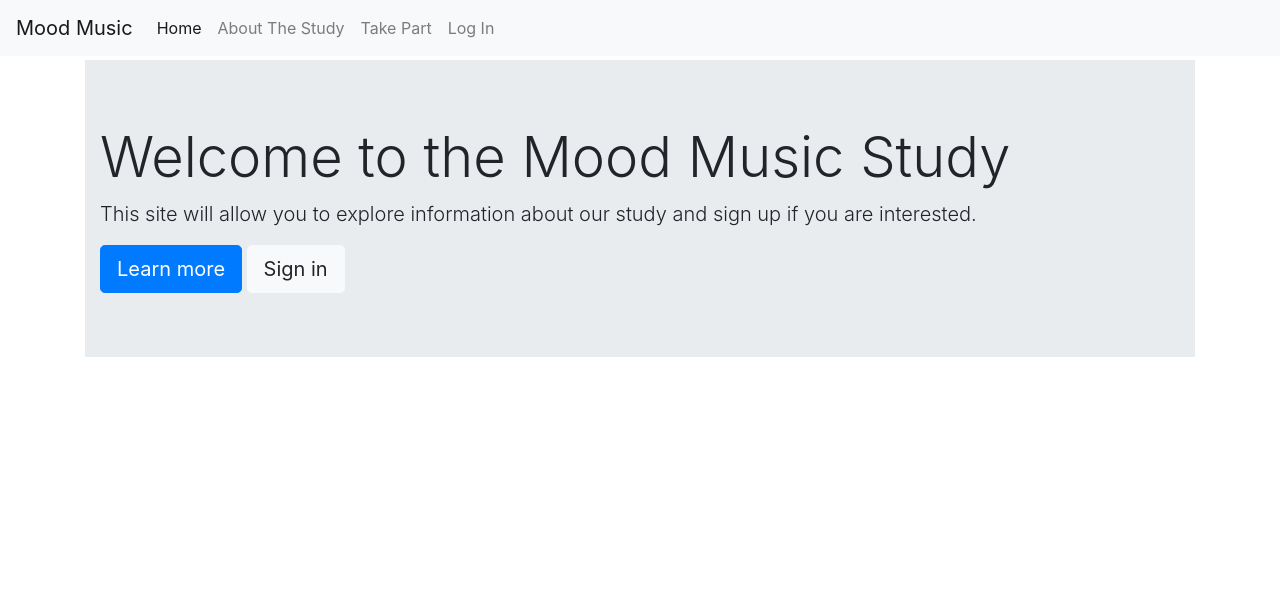
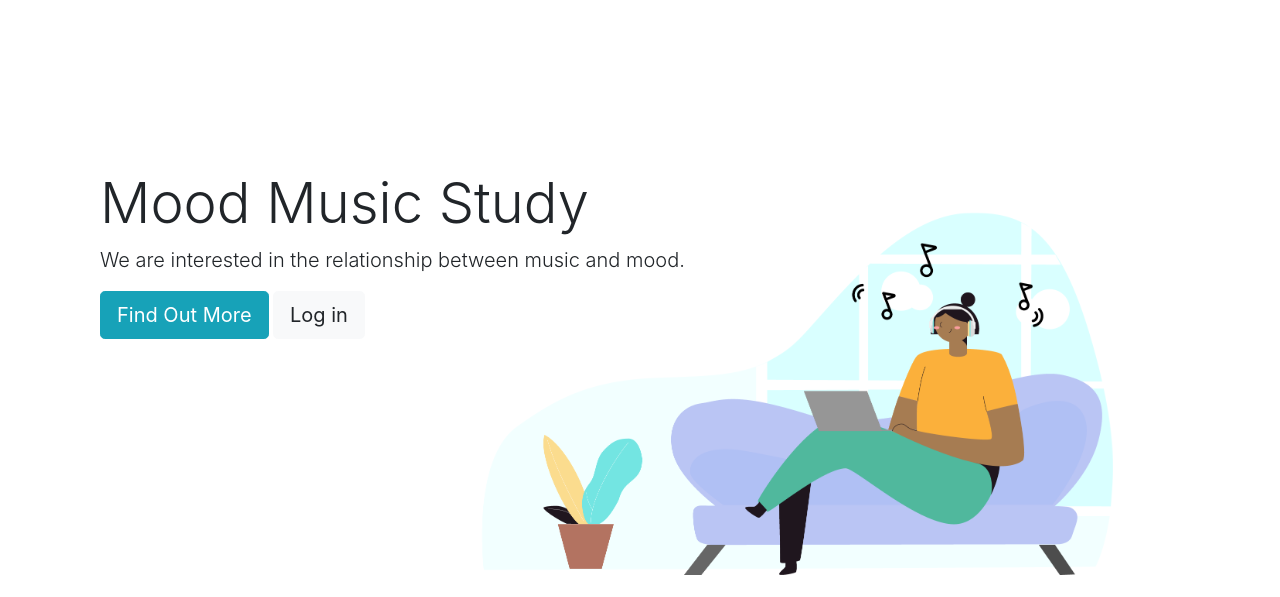
Before and after one commit to DynamicGenetics/Mood-Music, a Django app: page / in a window 1280 px wide. Shown: the top 597 px of the page. Run offline with Django 3.2, Linux system fonts and the light colour scheme; some libraries are stand-ins or nearby versions.

Commit message:
Improvements to frontend content

```diff
--- a/moodmusic/static/css/project.css
+++ b/moodmusic/static/css/project.css
@@ -11,3 +11,13 @@
   background-color: #f2dede;
   border-color: #eed3d7;
 }
+
+body.home {
+  background: url("../images/homepage.png") no-repeat center center fixed;
+  background-size: 75%;
+}
+
+.home-text {
+  padding-top: 170px;
+
+}
--- a/moodmusic/templates/base.html
+++ b/moodmusic/templates/base.html
@@ -47,7 +47,7 @@
               <a class="nav-link" href="{% url 'home' %}">Home <span class="sr-only">(current)</span></a>
             </li>
             <li class="nav-item">
-              <a class="nav-link" href="{% url 'about' %}">About The Study</a>
+              <a class="nav-link" href="{% url 'about' %}">Study Information</a>
             </li>
             {% if request.user.is_authenticated %}
               <li class="nav-item">
@@ -56,17 +56,9 @@
               </li>
               <li class="nav-item">
                 {# URL provided by django-allauth/account/urls.py #}
-                <a class="nav-link" href="{% url 'users:detail' request.user.username  %}">{% trans "My Info" %}</a>
-              </li>
-              <li class="nav-item">
-                {# URL provided by django-allauth/account/urls.py #}
                 <a class="nav-link" href="{% url 'account_logout' %}">{% trans "Sign Out" %}</a>
               </li>
             {% else %}
-              <li class="nav-item">
-                {# URL provided by django-allauth/account/urls.py #}
-                <a id="sign-up-link" class="nav-link" href="{% url 'account_signup' %}">{% trans "Take Part" %}</a>
-              </li>
               <li class="nav-item">
                 {# URL provided by django-allauth/account/urls.py #}
                 <a id="log-in-link" class="nav-link" href="{% url 'account_login' %}">{% trans "Log In" %}</a>
--- a/moodmusic/templates/dashboard/mobile-surveys.html
+++ b/moodmusic/templates/dashboard/mobile-surveys.html
@@ -3,6 +3,10 @@
 
 {% block content %}
 
-Some information about putting a password on your phone, and the option to delete the messages after you have replied to them.
+
+<p>Some information about putting a password on your phone, and the option to delete the messages after you have replied to them.
+When you are satisfied you understand, please click below to add and verify your phone number. </p>
+
+<a href="{% url 'dashboard:phone_verification' %}" class="btn btn-primary" role="button">Add my phone number</a>
 
 {% endblock %}
--- a/moodmusic/templates/dashboard/phone-verification.html
+++ b/moodmusic/templates/dashboard/phone-verification.html
@@ -1,6 +1,9 @@
 {% extends "base.html" %}
 
 {% block content %}
+
+Type you phone number below. If you have a UK number you can type it as you usually would, beginning with "07".
+If you have an international phone number then include the country code after a "+" sign.
 
 <form method="post">
   {% csrf_token %}
--- a/moodmusic/templates/dashboard/thanks.html
+++ b/moodmusic/templates/dashboard/thanks.html
@@ -3,9 +3,9 @@
 {% block title %}{% block head_title %}Success{% endblock head_title %}{% endblock title %}
 
 {% block content %}
+
     <h2>Success!</h2>
-    <p>Thanks, you have successfully completed this step.</p>
 
-    <a href="{% url 'dashboard:index' %}" class="btn btn-primary" role="button">Back to Dashboard</a>
+    <a href="{% url 'dashboard:index' %}" class="btn btn-primary" role="button">Take me to my dashboard</a>
 
 {% endblock content %}
--- a/moodmusic/templates/pages/home.html
+++ b/moodmusic/templates/pages/home.html
@@ -1,14 +1,76 @@
-{% extends "base.html" %}
+{% load static i18n %}<!DOCTYPE html>
+<html lang="en">
+  <head>
+    <meta charset="utf-8">
+    <meta http-equiv="x-ua-compatible" content="ie=edge">
+    <title>{% block title %}Mood Music Study{% endblock title %}</title>
+    <meta name="viewport" content="width=device-width, initial-scale=1.0">
+    <meta name="description" content="">
+    <meta name="author" content="">
 
-{% block content %}
+    <!-- HTML5 shim, for IE6-8 support of HTML5 elements -->
+    <!--[if lt IE 9]>
+      <script src="https://cdnjs.cloudflare.com/ajax/libs/html5shiv/3.7.3/html5shiv.min.js"></script>
+    <![endif]-->
 
-      <div class="jumbotron jumbotron-fluid">
-        <div class="container">
-          <h1 class="display-4">Welcome to the Mood Music Study</h1>
-          <p class="lead">This site will allow you to explore information about our study and sign up if you are interested.</p>
-          <a class="btn btn-primary btn-lg" href="#" role="button">Learn more</a>
-          <a class="btn btn-light btn-lg" href="#" role="button">Sign in</a>
+    <link rel="icon" href="{% static 'images/favicons/favicon.ico' %}">
+
+    {% block css %}
+
+    <!-- Latest compiled and minified Bootstrap CSS -->
+    <link href="https://stackpath.bootstrapcdn.com/bootstrap/4.3.1/css/bootstrap.min.css" rel="stylesheet" integrity="sha384-ggOyR0iXCbMQv3Xipma34MD+dH/1fQ784/j6cY/iJTQUOhcWr7x9JvoRxT2MZw1T" crossorigin="anonymous">
+    <link href="{% static 'css/project.css' %}" rel="stylesheet">
+
+    {% endblock %}
+
+  </head>
+
+  <body class="home">
+
+    <div class="container">
+
+      {% if messages %}
+          {% for message in messages %}
+              <div class="alert {% if message.tags %}alert-{{ message.tags }}{% endif %}">{{ message }}<button type="button" class="close" data-dismiss="alert" aria-label="Close"><span aria-hidden="true">&times;</span></button></div>
+          {% endfor %}
+      {% endif %}
+
+      {% block content %}
+        <div class="col-xs-12 col-md-8">
+          <div class="home-text">
+            <h1 class="display-4">Mood Music Study</h1>
+            <p class="lead">We are interested in the relationship between music and mood.</p>
+            <a class="btn btn-info btn-lg" href="{% url 'about' %}" role="button">Find Out More</a>
+            <a class="btn btn-light btn-lg" href="{% url 'account_login' %}" role="button">Log in</a>
+          </div>
         </div>
-      </div>
 
-{% endblock content %}
+        <div class="home-image"></div>
+
+      {% endblock content %}
+
+    </div> <!-- /container -->
+
+    {% block modal %}{% endblock modal %}
+
+    <!-- Le javascript
+    ================================================== -->
+    <!-- Placed at the end of the document so the pages load faster -->
+    {% block javascript %}
+
+      <!-- Bootstrap JS and its dependencies-->
+      <script src="https://code.jquery.com/jquery-3.3.1.slim.min.js" integrity="sha384-q8i/X+965DzO0rT7abK41JStQIAqVgRVzpbzo5smXKp4YfRvH+8abtTE1Pi6jizo" crossorigin="anonymous"></script>
+      <script src="https://cdnjs.cloudflare.com/ajax/libs/popper.js/1.14.3/umd/popper.min.js" integrity="sha384-ZMP7rVo3mIykV+2+9J3UJ46jBk0WLaUAdn689aCwoqbBJiSnjAK/l8WvCWPIPm49" crossorigin="anonymous"></script>
+      <script src="https://stackpath.bootstrapcdn.com/bootstrap/4.3.1/js/bootstrap.min.js" integrity="sha384-JjSmVgyd0p3pXB1rRibZUAYoIIy6OrQ6VrjIEaFf/nJGzIxFDsf4x0xIM+B07jRM" crossorigin="anonymous"></script>
+
+      <!-- Your stuff: Third-party javascript libraries go here -->
+
+
+      <!-- place project specific Javascript in this file -->
+
+      <script src="{% static 'js/project.js' %}"></script>
+
+
+    {% endblock javascript %}
+  </body>
+</html>
```
Also changed, not shown: moodmusic/templates/dashboard/dashboard.html (+32 -50 lines), moodmusic/templates/dashboard/spotify-connect.html (+12 -2 lines), moodmusic/templates/pages/about.html (+1 -6 lines), moodmusic/static/images/homepage.png (added).
